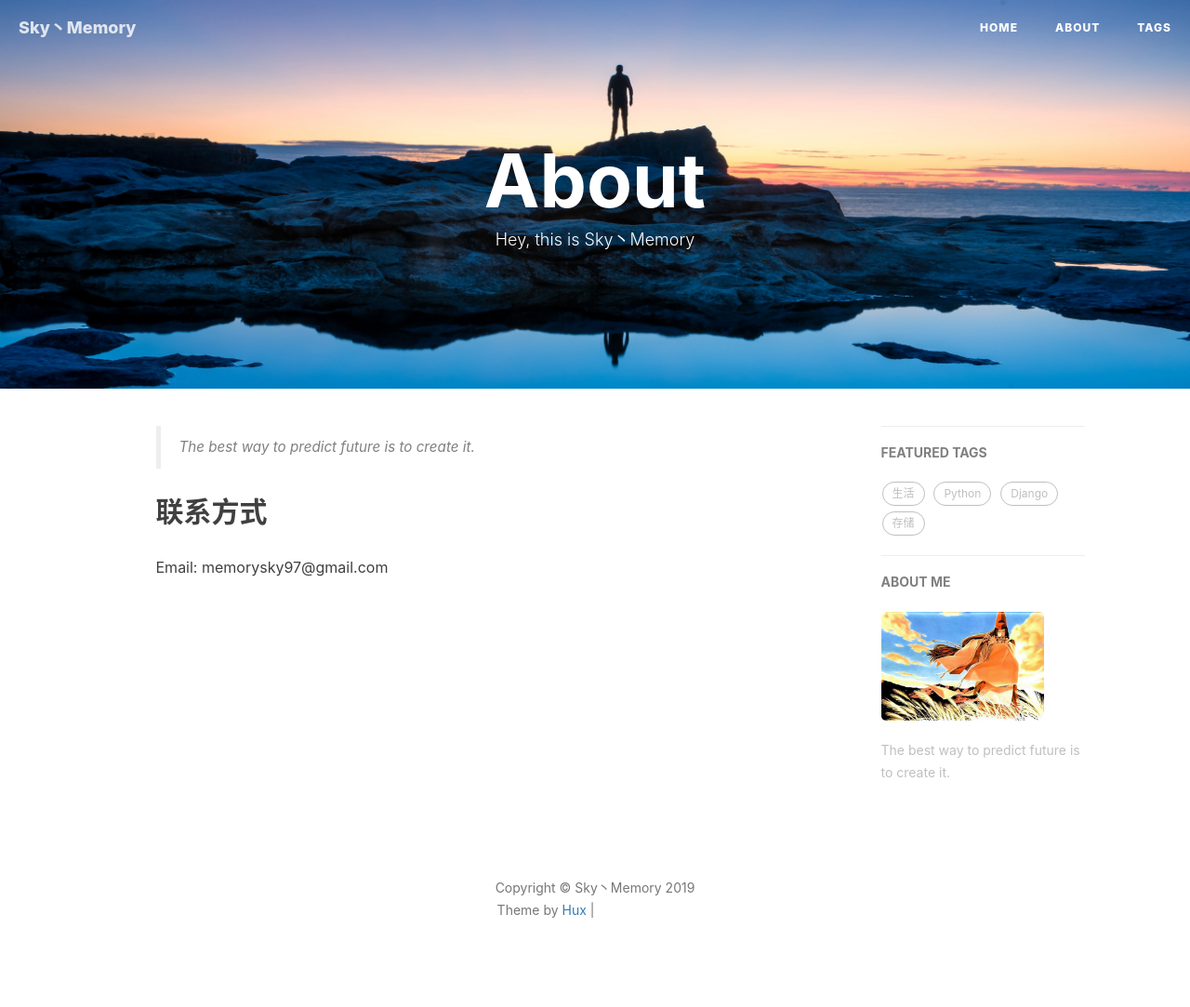
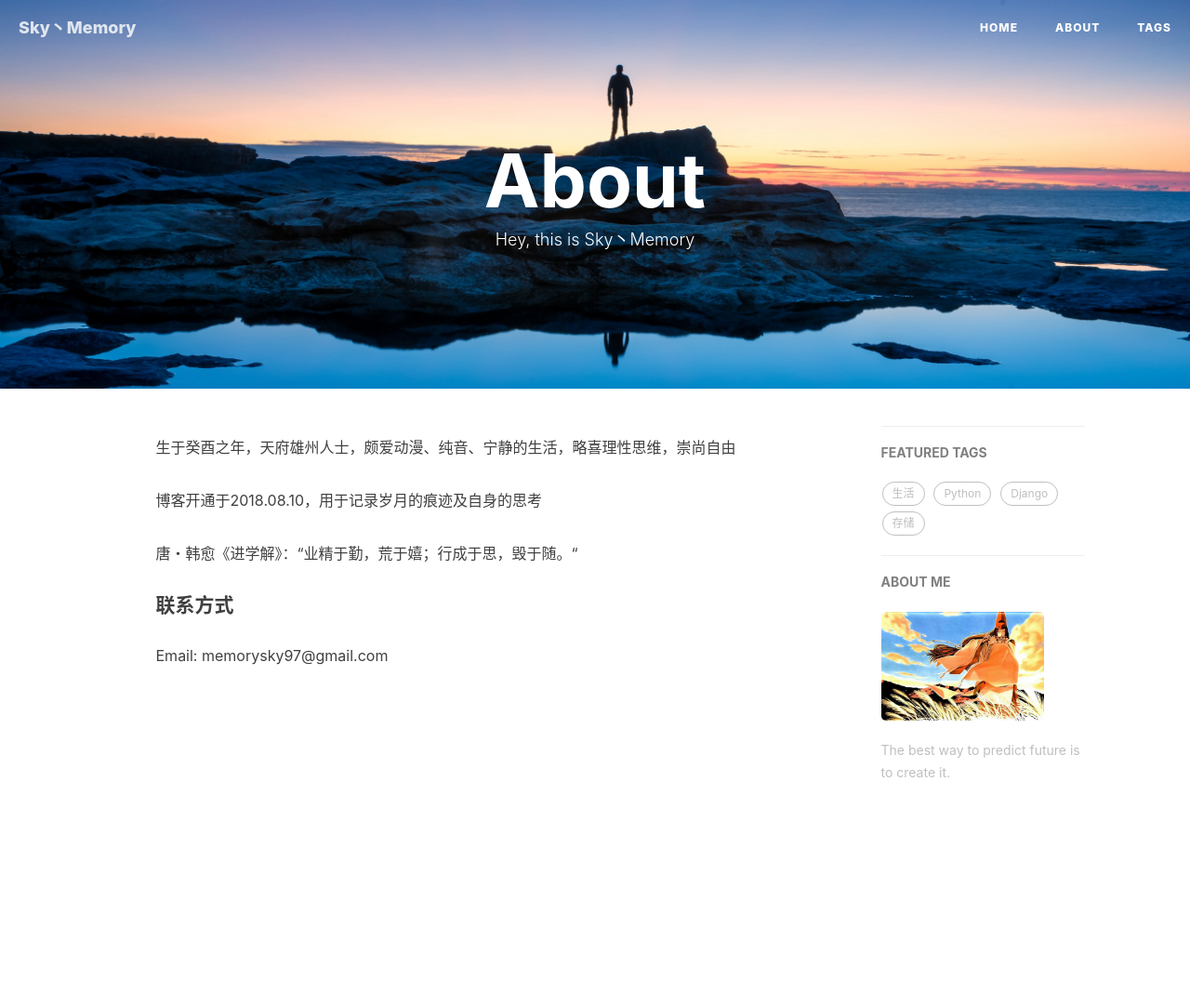
Before and after one commit to Skymemory/Skymemory.github.io, a Jekyll site: the page built from about.html, in a window 1280 px wide. Shown: the whole page at 93% size. Built offline with Jekyll 4.4.1, drawn with Linux system fonts in a browser that asks for light colours; nearby versions of some CDN libraries; comment, search, counter and statistics services are not loaded; after the commit the page ends 1006 px from its top, so only the background shows below that; grey boxes are pictures that could not be loaded.

Commit message:
Modify style.

```diff
--- a/_includes/footer.html
+++ b/_includes/footer.html
@@ -79,16 +79,6 @@
                     </li>
                     {% endif %}
                 </ul>
-                <p class="copyright text-muted">
-                    Copyright &copy; {{ site.title }} {{ site.time | date: '%Y' }}
-                    <br>
-                    Theme by <a href="http://huangxuan.me">Hux</a> |
-                    <iframe
-                        style="margin-left: 2px; margin-bottom:-5px;"
-                        frameborder="0" scrolling="0" width="100px" height="20px"
-                        src="https://ghbtns.com/github-btn.html?user=huxpro&repo=huxpro.github.io&type=star&count=true" >
-                    </iframe>
-                </p>
             </div>
         </div>
     </div>
--- a/about.html
+++ b/about.html
@@ -7,14 +7,11 @@ header-img: "img/about-bg.webp"
 
 
 <div class="zh post-container">
-    <blockquote>
-        The best way to predict future is to create it.
-    </blockquote>
-    <h2>联系方式</h2>
+    <p>生于癸酉之年，天府雄州人士，颇爱动漫、纯音、宁静的生活，略喜理性思维，崇尚自由</p>
+    <p>博客开通于2018.08.10，用于记录岁月的痕迹及自身的思考</p>
+    <p>唐・韩愈《进学解》：“业精于勤，荒于嬉；行成于思，毁于随。“</p>
+    <h4>联系方式</h4>
     <p>Email: memorysky97@gmail.com</p>
-
-
-
 </div>
 
 
--- a/tags.html
+++ b/tags.html
@@ -1,8 +1,7 @@
 ---
 title: Tags
 layout: default
-description: keep hungry, keep foolish
-header-img: "img/tag-bg.jpg"
+header-img: "img/tag-bg.jpeg"
 ---
 
 <!-- Page Header -->
```
Also changed, not shown: img/tag-bg.jpeg (added).
